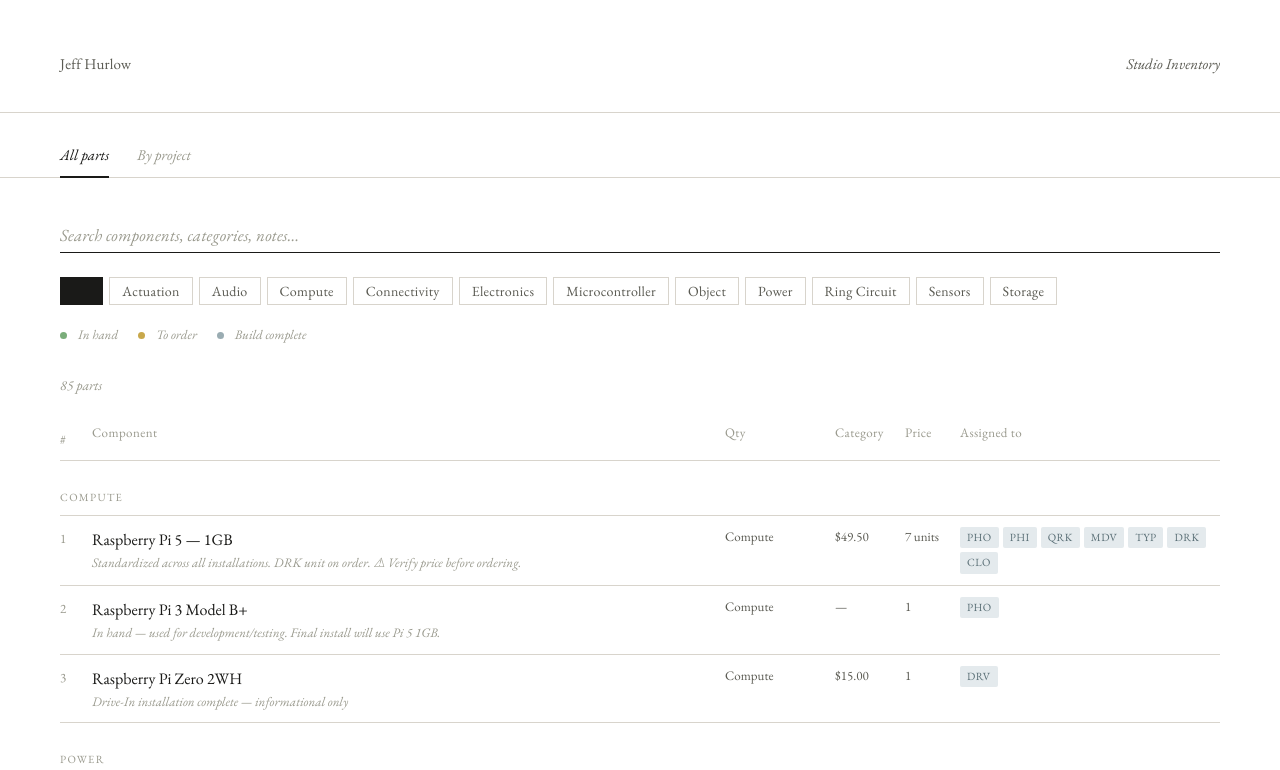
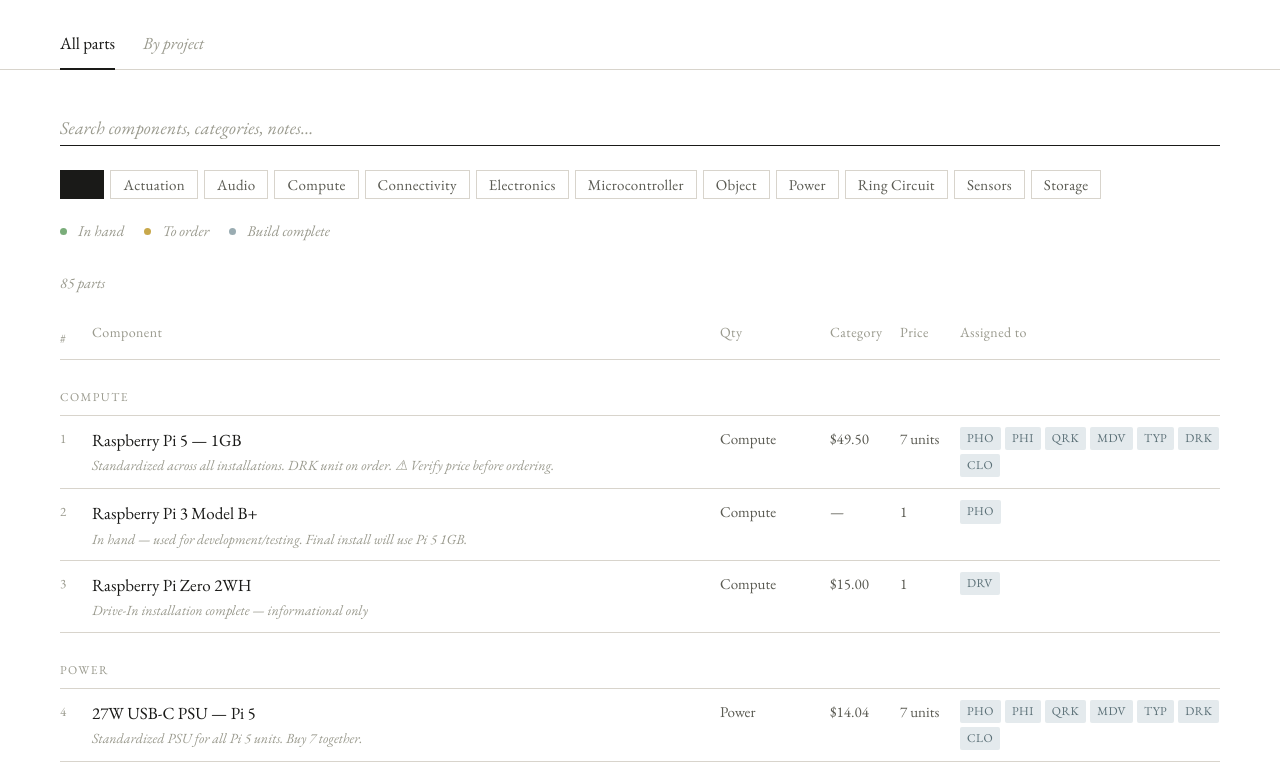
Before and after one commit to hurlow-art/studio-inventory, a plain HTML site: page index.html in a window 1280 px wide. Shown: the top 770 px of the page. Drawn offline with nearby package versions, Linux system fonts and the light colour scheme.

Commit message:
Add files via upload

```diff
--- a/index.html
+++ b/index.html
@@ -32,24 +32,7 @@
     padding: 0 0 120px;
   }
 
-  /* ── Header ── */
-  header {
-    padding: 52px 60px 36px;
-    border-bottom: 1px solid var(--rule);
-    display: flex;
-    justify-content: space-between;
-    align-items: baseline;
-  }
-  .site-name {
-    font-size: 15px;
-    letter-spacing: 0.01em;
-    color: var(--ink-mid);
-  }
-  .header-title {
-    font-size: 15px;
-    font-style: italic;
-    color: var(--ink-mid);
-  }
+
 
   /* ── Controls ── */
   .controls {
@@ -69,7 +52,7 @@
   input[type="text"] {
     width: 100%;
     font-family: 'EB Garamond', Georgia, serif;
-    font-size: 17px;
+    font-size: 18px;
     color: var(--ink);
     background: transparent;
     border: none;
@@ -89,7 +72,7 @@
 
   .filter-btn {
     font-family: 'EB Garamond', Georgia, serif;
-    font-size: 14px;
+    font-size: 15px;
     color: var(--ink-mid);
     background: transparent;
     border: 1px solid var(--rule);
@@ -135,7 +118,7 @@
   /* ── Results meta ── */
   .results-meta {
     padding: 28px 60px 0;
-    font-size: 14px;
+    font-size: 15px;
     color: var(--ink-light);
     font-style: italic;
     min-height: 28px;
@@ -153,7 +136,7 @@
 
   thead th {
     font-family: 'EB Garamond', Georgia, serif;
-    font-size: 13px;
+    font-size: 14px;
     font-weight: 400;
     color: var(--ink-light);
     text-align: left;
@@ -172,7 +155,7 @@
   tbody tr.hidden { display: none; }
 
   tbody td {
-    font-size: 15px;
+    font-size: 16px;
     padding: 11px 16px 11px 0;
     vertical-align: top;
     color: var(--ink);
@@ -186,11 +169,11 @@
     padding-top: 13px;
   }
 
-  .td-component { font-size: 16px; min-width: 200px; }
+  .td-component { font-size: 17px; min-width: 200px; }
   .td-component .component-name { display: block; }
   .td-component .component-notes {
     display: block;
-    font-size: 13px;
+    font-size: 14px;
     color: var(--ink-light);
     font-style: italic;
     margin-top: 2px;
@@ -198,21 +181,21 @@
   }
 
   .td-cat {
-    font-size: 13px;
+    font-size: 15px;
     color: var(--ink-mid);
     white-space: nowrap;
     width: 110px;
   }
 
   .td-price {
-    font-size: 13px;
+    font-size: 15px;
     color: var(--ink-mid);
     white-space: nowrap;
     width: 70px;
   }
 
   .td-qty {
-    font-size: 13px;
+    font-size: 15px;
     color: var(--ink-mid);
     white-space: nowrap;
     width: 55px;
@@ -223,7 +206,7 @@
   .assign-wrap { display: flex; flex-wrap: wrap; gap: 4px; }
 
   .assign-tag {
-    font-size: 11px;
+    font-size: 12px;
     letter-spacing: 0.04em;
     padding: 2px 7px;
     border-radius: 2px;
@@ -237,7 +220,7 @@
 
   /* ── Section headers ── */
   tr.section-row td {
-    font-size: 11px;
+    font-size: 12px;
     letter-spacing: 0.12em;
     color: var(--ink-light);
     text-transform: uppercase;
@@ -301,7 +284,7 @@
     padding: 20px 60px 0;
     display: flex;
     gap: 20px;
-    font-size: 13px;
+    font-size: 15px;
     color: var(--ink-light);
     font-style: italic;
   }
@@ -317,19 +300,19 @@
   }
   .view-tab {
     font-family: 'EB Garamond', Georgia, serif;
-    font-size: 15px;
+    font-size: 17px;
     color: var(--ink-light);
     background: transparent;
     border: none;
     border-bottom: 2px solid transparent;
-    padding: 0 0 12px;
+    padding: 0 0 14px;
     cursor: pointer;
     font-style: italic;
-    transition: all 0.15s;
+    transition: color 0.15s;
     margin-bottom: -1px;
   }
   .view-tab:hover { color: var(--ink); }
-  .view-tab.active { color: var(--ink); border-bottom-color: var(--ink); }
+  .view-tab.active { color: var(--ink); border-bottom-color: var(--ink); font-style: normal; }
 
   /* ── Empty state ── */
   .empty-state {
@@ -349,10 +332,7 @@
 </head>
 <body>
 
-<header>
-  <span class="site-name">Jeff Hurlow</span>
-  <span class="header-title">Studio Inventory</span>
-</header>
+
 
 <div class="view-toggle">
   <button class="view-tab active" onclick="setView('inventory')">All parts</button>
```
